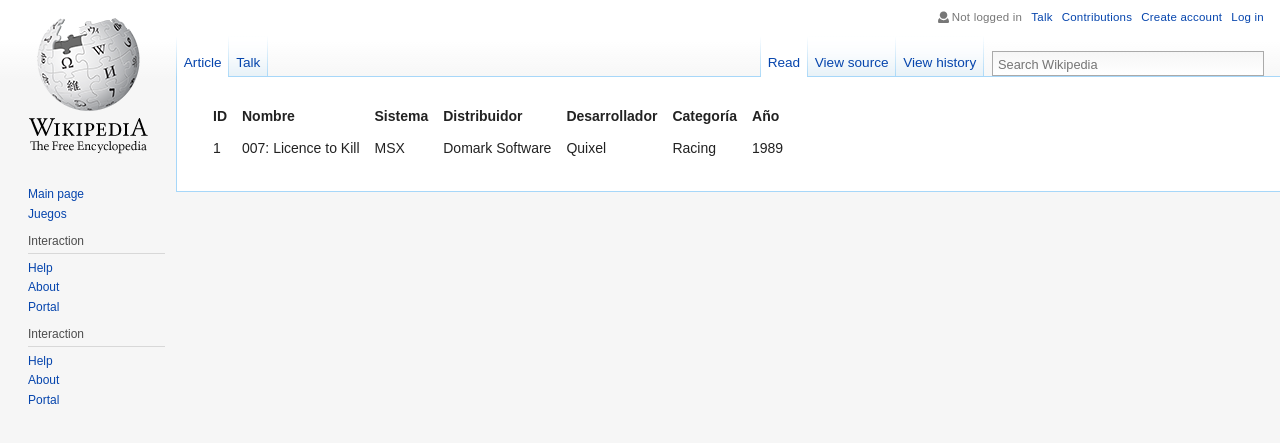
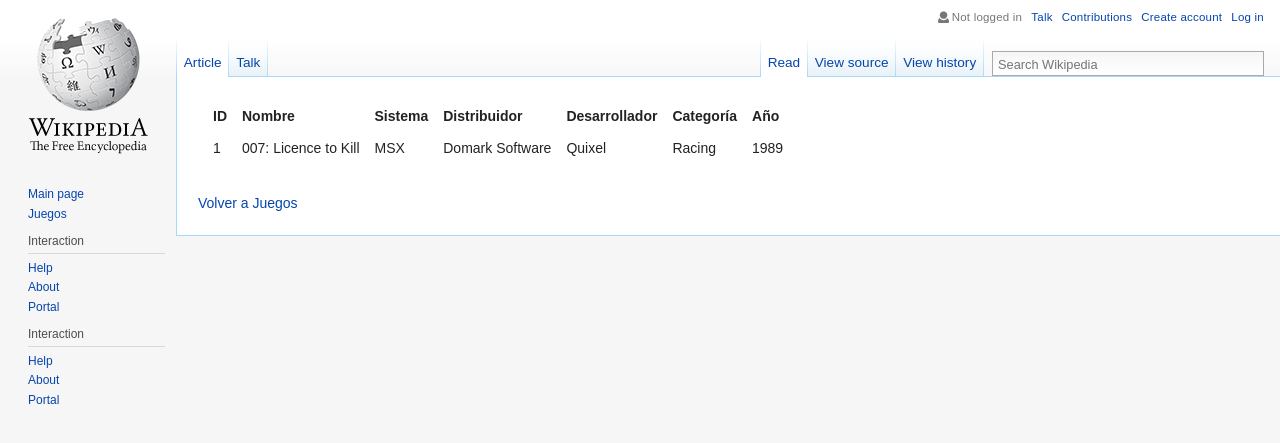
Before and after one commit to megandil/TareaMSX, a Flask app: page /juegos/1 in a window 1280 px wide. Shown: the top 443 px of the page. Run offline with Flask 2, Linux system fonts and the light colour scheme.

Commit message:
modificación de juego.html

```diff
--- a/templates/juego.html
+++ b/templates/juego.html
@@ -25,4 +25,6 @@
     {% endfor-%}
     </tbody>
 </table>
+<br>
+<a href="/juegos">Volver a Juegos</a>
 {% endblock %}
```
